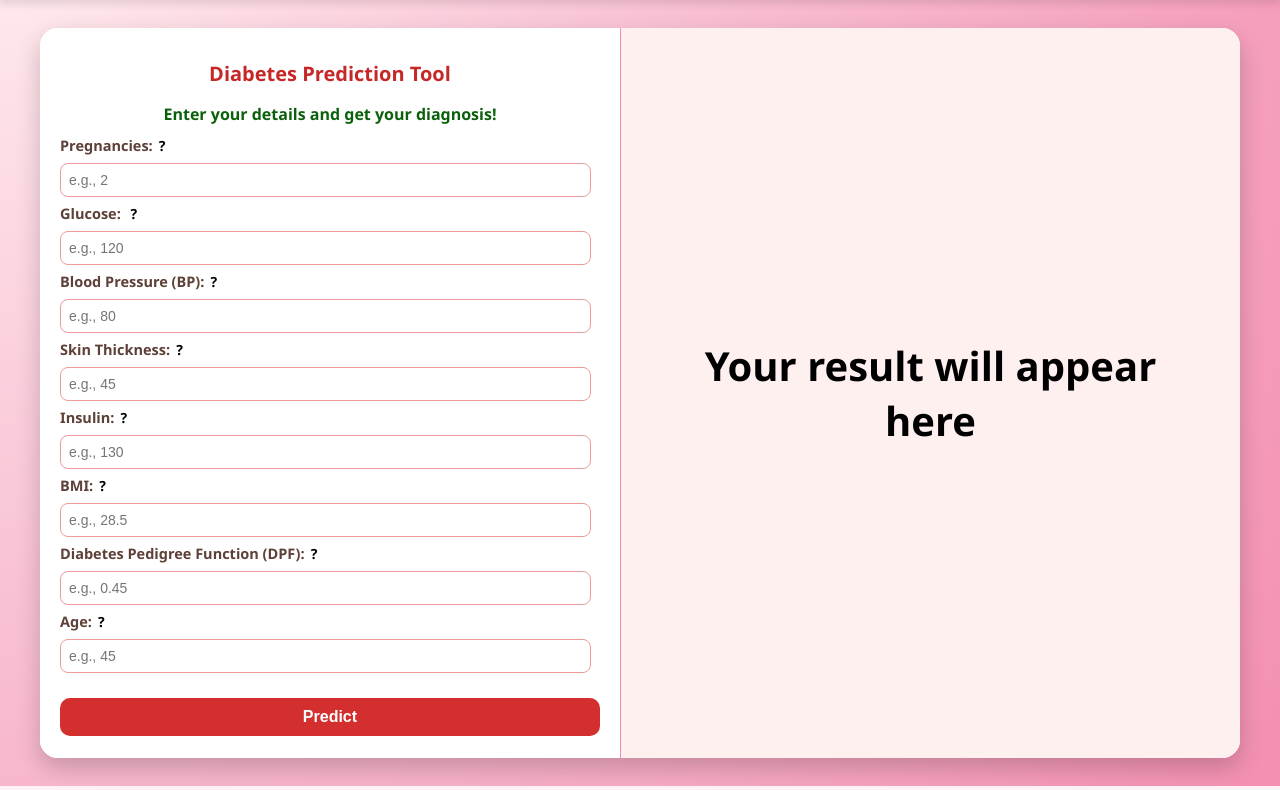
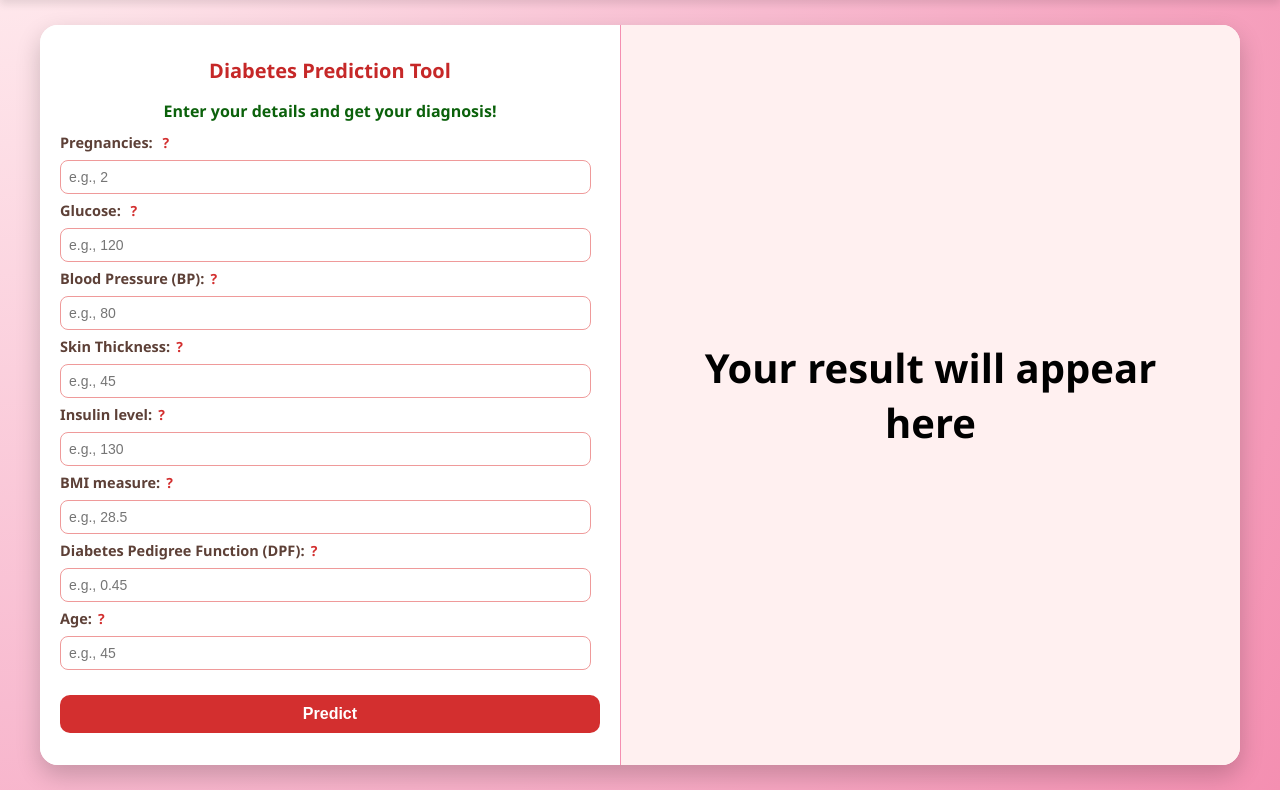
Before and after one commit to NishantMishra31/Diabetector, a Flask app: page / in a window 1280 px wide. Shown: the part 64-854 px from the top of the page. Run offline with Flask 3, Linux system fonts and the light colour scheme; parts of the project's set-up code (start-up, migrations or seed data) failed here and were passed over.

Commit message:
Added Info for better UX

```diff
--- a/static/style.css
+++ b/static/style.css
@@ -80,11 +80,11 @@ body {
 
 .wrapper {
   display: flex;
-  margin: 28px auto;
+  margin: 25px auto;
   flex-direction: row;
   max-width: 1200px;
   width: 100%;
-  height: 730px;
+  height: 740px;
   border-radius: 18px;
   box-shadow: 0 10px 25px rgba(0, 0, 0, 0.2);
   overflow: hidden;
@@ -142,19 +142,42 @@ input {
   transition: border-color 0.3s;
 }
 
-.info-icon {
+.info-wrapper {
+  position: relative;
+  display: inline-block;
   margin-left: 6px;
+  color: #d32f2f;
   font-size: 14px;
   font-weight: bold;
-  color: black; /* 🔴 red color */
   cursor: pointer;
-  user-select: none;
-  display: inline-block;
-  transition: color 0.3s ease;
 }
 
-.info-icon:hover {
-  color: #b71c1c; /* darker red on hover */
+.custom-tooltip {
+  visibility: hidden;
+  opacity: 0;
+  width: max-content;
+  max-width: 180px;
+  background-color: #333;
+  color: #fff;
+  text-align: left;
+  padding: 6px 10px;
+  border-radius: 5px;
+  position: absolute;
+  z-index: 999;
+  bottom: 125%; /* Show above the icon */
+  left: 50%;
+  transform: translateX(-50%);
+  transition: opacity 0.3s;
+  font-size: 12px;
+  line-height: 1.4;
+  pointer-events: none;
+}
+
+.info-wrapper:hover .custom-tooltip,
+.info-wrapper:focus-within .custom-tooltip {
+  visibility: visible;
+  opacity: 1;
+  pointer-events: auto;
 }
 
 button {
--- a/templates/index.html
+++ b/templates/index.html
@@ -69,12 +69,14 @@
         <h3>Enter your details and get your diagnosis!</h3>
         <form id="predictForm">
           <label
-            >Pregnancies:<span
-              class="info-icon"
-              title="Number of times you've been pregnant"
-              >?</span
-            ></label
-          >
+            >Pregnancies:
+            <span class="info-wrapper">
+              ?
+              <span class="custom-tooltip"
+                >Number of times you've been pregnant
+              </span>
+            </span>
+          </label>
           <input
             placeholder="e.g., 2"
             type="number"
@@ -83,7 +85,10 @@
           />
           <label>
             Glucose:
-            <span class="info-icon" title="Blood sugar level (mg/dL)">?</span>
+            <span class="info-wrapper">
+              ?
+              <span class="custom-tooltip">Blood sugar level (mg/dL)</span>
+            </span>
           </label>
           <input
             placeholder="e.g., 120"
@@ -93,20 +98,22 @@
           />
 
           <label
-            >Blood Pressure (BP):<span
-              class="info-icon"
-              title="Diastolic blood pressure (mm Hg)"
-              >?</span
-            ></label
+            >Blood Pressure (BP):<span class="info-wrapper">
+              ?
+              <span class="custom-tooltip"
+                >Diastolic blood pressure (mm Hg)</span
+              >
+            </span></label
           >
           <input placeholder="e.g., 80" type="number" name="BP" required />
 
           <label
-            >Skin Thickness:<span
-              class="info-icon"
-              title="Thickness of fat under the tricep skin (in mm)"
-              >?</span
-            ></label
+            >Skin Thickness:<span class="info-wrapper">
+              ?
+              <span class="custom-tooltip"
+                >Thickness of fat under the skin (in mm)</span
+              >
+            </span></label
           >
           <input
             placeholder="e.g., 45"
@@ -116,11 +123,12 @@
           />
 
           <label
-            >Insulin:<span
-              class="info-icon"
-              title="	2-hour serum insulin level (mu U/ml)"
-              >?</span
-            ></label
+            >Insulin level:<span class="info-wrapper">
+              ?
+              <span class="custom-tooltip"
+                >2-hour serum insulin level (mu U/ml)</span
+              >
+            </span></label
           >
           <input
             placeholder="e.g., 130"
@@ -130,9 +138,10 @@
           />
 
           <label
-            >BMI:<span class="info-icon" title="Body Mass Index (kg/m²)"
-              >?</span
-            ></label
+            >BMI measure:<span class="info-wrapper">
+              ?
+              <span class="custom-tooltip">Body Mass Index (kg/m²)</span>
+            </span></label
           >
           <input
             placeholder="e.g., 28.5"
@@ -143,11 +152,12 @@
           />
 
           <label
-            >Diabetes Pedigree Function (DPF):<span
-              class="info-icon"
-              title="Genetic risk score based on family history"
-              >?</span
-            ></label
+            >Diabetes Pedigree Function (DPF):<span class="info-wrapper">
+              ?
+              <span class="custom-tooltip"
+                >Genetic likhelihood of Diabetes in family history</span
+              >
+            </span></label
           >
           <input
             placeholder="e.g., 0.45"
@@ -158,7 +168,10 @@
           />
 
           <label
-            >Age:<span class="info-icon" title="Age in years">?</span></label
+            >Age:<span class="info-wrapper">
+              ?
+              <span class="custom-tooltip">Age in years</span>
+            </span></label
           >
           <input placeholder="e.g., 45" type="number" name="Age" required />
 
```
